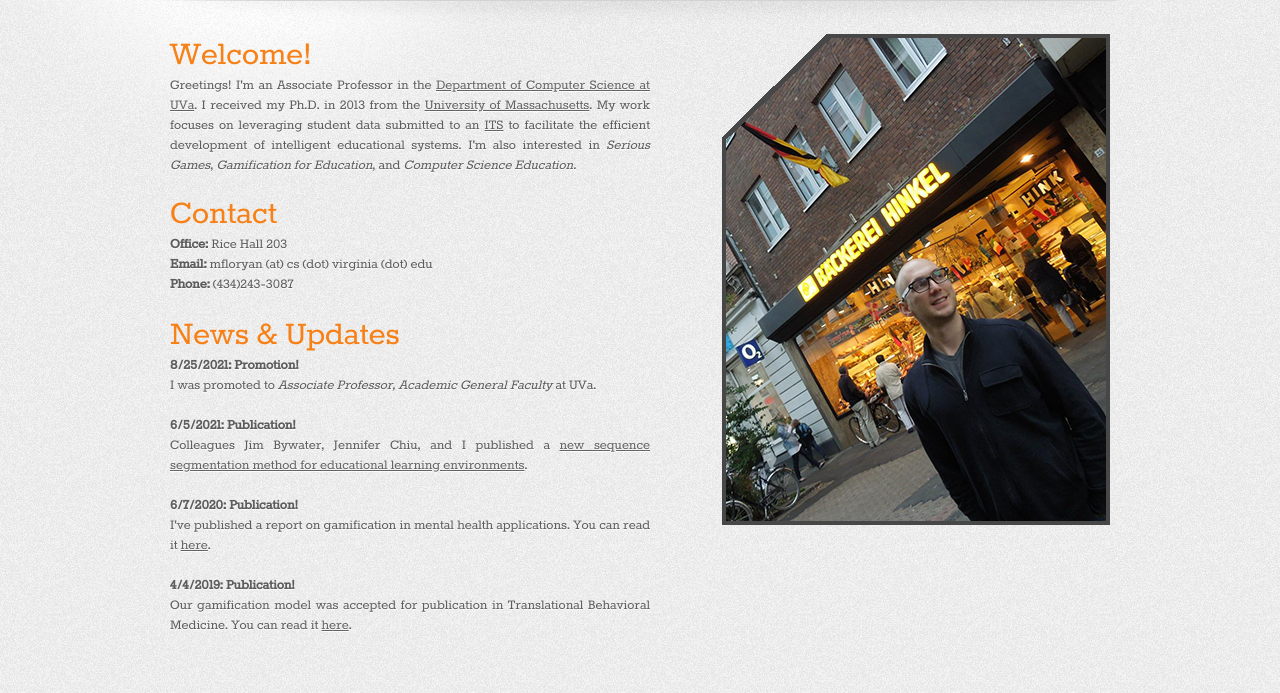
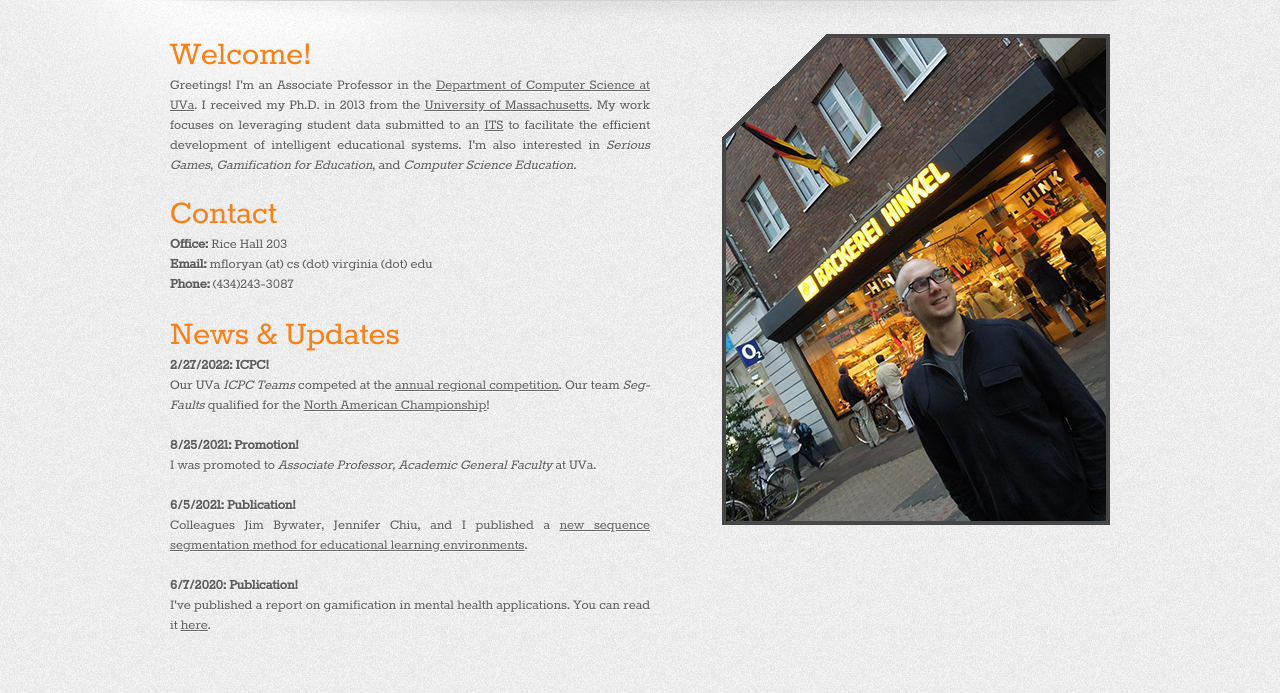
Before and after one commit to markfloryan/mrf8t, a plain HTML site: page readme.html in a window 1280 px wide. Shown: the part 107-800 px from the top of the page. Drawn offline with Linux system fonts and the light colour scheme.

Commit message:
announcement updates

```diff
--- a/readme.html
+++ b/readme.html
@@ -34,6 +34,9 @@
 					<br>
 					<h3>News & Updates</h3>
 					<p>
+					<b>2/27/2022: ICPC!</b><br>
+					Our UVa <i>ICPC Teams</i> competed at the <a href="https://mausa21.kattis.com/standings">annual regional competition</a>. Our team <i>Seg-Faults</i> qualified for the <a href="https://www.cecs.ucf.edu/NAC-NAPC/">North American Championship</a>!
+					<br><br>
 					<b>8/25/2021: Promotion!</b><br>
 					I was promoted to <i>Associate Professor, Academic General Faculty</i> at UVa.
 					<br><br>
@@ -42,10 +45,8 @@
 					<br><br>
 					<b>6/7/2020: Publication!</b><br>
 					I've published a report on gamification in mental health applications. You can read it <a href="https://www.jmir.org/2020/6/e16506/">here</a>.
-					<br><br>
-					<b>4/4/2019: Publication!</b><br>
-					Our gamification model was accepted for publication in Translational Behavioral Medicine. You can read it <a href='https://doi.org/10.1093/tbm/ibz041'>here</a>.
 
+					</p>
 
 
 				</div>
```
